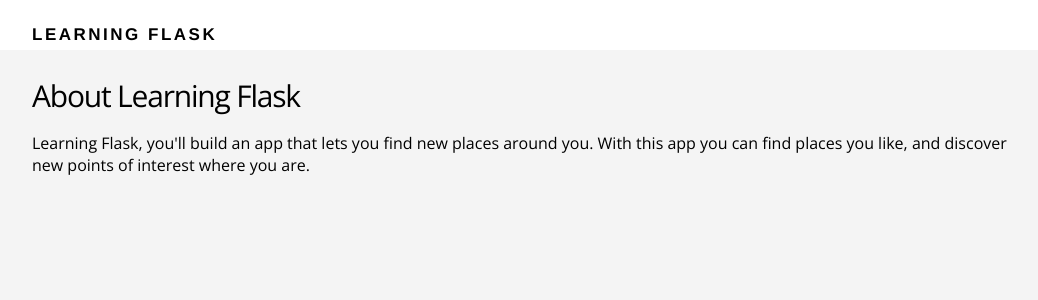
After one commit to vSinna/learning-flask, a Flask app: page /about in a window 1280 px wide. The commit adds this page. Shown: the top 300 px of the page, without its empty margins (108-1146 px from the left). Run offline with Flask 2, Linux system fonts and the light colour scheme.

Commit message:
About Page

```diff
--- a/routes.py
+++ b/routes.py
@@ -7,5 +7,10 @@ app = Flask(__name__)
 def index():
     return render_template("index.html")
 
+
+@app.route('/about')
+def about():
+    return render_template('about.html')
+
 if __name__ == "__main__":
     app.run(debug=True)
--- /dev/null
+++ b/templates/about.html
@@ -0,0 +1,13 @@
+{% extends "layout.html" %}
+
+{% block content %}
+    <main class="about-section">
+        <div class="container">
+            <h2>About Learning Flask</h2>
+            <p>
+                Learning Flask, you'll build an app that lets you find new places around you. With this app you
+                can find places you like, and discover new  points of interest where you are.
+            </p>
+        </div>
+    </main>
+{% endblock %}
--- a/templates/index.html
+++ b/templates/index.html
@@ -4,7 +4,7 @@
     <div class="container">
         <h2>Discover places near you.</h2>
         <a href="#" class="btn-primary">Sign up</a>
-        <a href="#" class="btn-secondary">Learn more</a>
+        <a href="{{ url_for('about') }}" class="btn-secondary">Learn more</a>
     </div>
 
     <div class="section-device">
```
